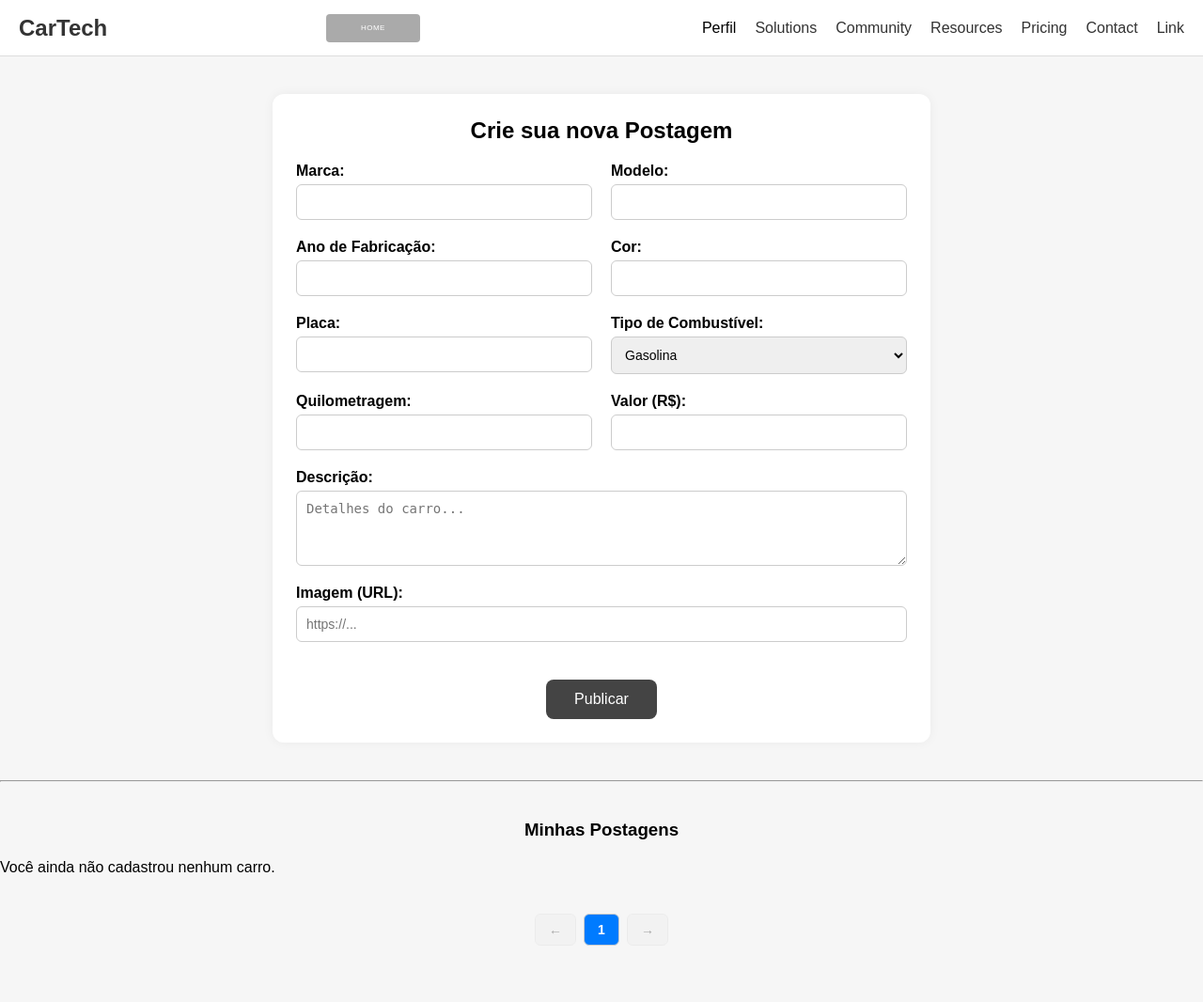
After one commit to Migue1Andrade/CarTechMiguel, a Django app: page /create/post in a window 1280 px wide. The commit adds this page. Shown: the whole page at 94% size. Run offline with Django 5.2, Linux system fonts and the light colour scheme; a user stored in the database is signed in; data comes from the database, SQL or seed files in the repository; both versions use the stored data as it was after the commit.

Commit message:
Update database schema to reflect recent model changes, in process

```diff
--- a/templates/partials/header.html
+++ b/templates/partials/header.html
@@ -3,7 +3,12 @@
 		<h2>CarTech</h2>
 	</div>
 	<div class="navbar-right">
-		<button class="createPost">Postar</button>
+		{% if request.path == '/home/' %}
+			<button class="createPost">Postar</button>
+		{% endif %}
+		{% if request.path == '/create/post' %}
+			<button class="createPost">Home</button>
+		{% endif %}
 		<ul>
 			<li><p id="abrirModal" style="cursor:pointer">Perfil</p></li>
 			<li><a href="#">Solutions</a></li>
--- a/veiculos/models.py
+++ b/veiculos/models.py
@@ -1,4 +1,5 @@
 from django.db import models
+from django.conf import settings
 
 class Carro(models.Model):
     COMBUSTIVEL_CHOICES = [
@@ -22,6 +23,7 @@ class Carro(models.Model):
     descricao = models.TextField(blank=True, default="Sem descrição")
     data_cadastro = models.DateTimeField(auto_now_add=True)
     img = models.URLField(default="https://via.placeholder.com/150")
+    usuario = models.ForeignKey(settings.AUTH_USER_MODEL, on_delete=models.CASCADE, related_name='carros')
 
     def __str__(self):
         return f"{self.marca} {self.modelo} ({self.placa})"
--- /dev/null
+++ b/veiculos/templates/veiculos/create-post.html
@@ -0,0 +1,446 @@
+<!DOCTYPE html>
+<html lang="en">
+<head>
+	<meta charset="UTF-8">
+	<meta name="viewport" content="width=device-width, initial-scale=1.0">
+	<title>Document</title>
+</head>
+<style>
+	* {
+		margin: 0;
+		padding: 0;
+		box-sizing: border-box;
+	}
+
+	body {
+		font-family: sans-serif;
+		background-color: #f6f6f6;
+	}
+
+	.navbar {
+		display: flex;
+		justify-content: space-between;
+		align-items: center;
+		padding: 0 20px;
+		background-color: #fff;
+		border-bottom: 1px solid #ddd;
+		height: 60px;
+	}
+
+	.navbar-left h2 {
+		font-weight: 600;
+		color: #333;
+	}
+
+	.navbar-right ul {
+		list-style: none;
+		display: flex;
+		gap: 20px;
+	}
+
+	.navbar-right ul li a {
+		text-decoration: none;
+		color: #333;
+	}
+
+	.navbar-right {
+		display: flex;
+		align-items: center;
+		gap: 300px;
+	}
+
+	.navbar-right .createPost {
+		padding: 10px 20px;
+		background-color: #aaa;
+		color: white;
+		border: none;
+		border-radius: 4px;
+		cursor: pointer;
+		font-size: 8px;
+		text-transform: uppercase;
+		letter-spacing: 0.5px;
+		transition: background-color 0.3s ease, transform 0.2s ease;
+	}
+
+	.navbar-right .createPost:hover {
+		background-color: #0056b3;
+		transform: scale(1.05);
+	}
+
+	.createPost {
+		display: flex;
+		justify-content: center;
+		align-items: center;
+		width: 100px;
+		height: 30px;
+	}
+
+	.footer {
+		display: flex;
+		justify-content: space-between;
+		background-color: #f1f1f1;
+		border-top: 1px solid #ddd;
+		padding: 40px 60px;
+		flex-wrap: wrap;
+		gap: 30px;
+	}
+
+	.footer-section {
+		flex: 1;
+		min-width: 150px;
+	}
+
+	.footer-section h4 {
+		margin-bottom: 12px;
+		font-size: 16px;
+		color: #333;
+	}
+
+	.footer-section ul {
+		list-style: none;
+		padding: 0;
+	}
+
+	.footer-section ul li a {
+		text-decoration: none;
+		color: #555;
+		display: block;
+		margin: 6px 0;
+		font-size: 30px;
+		transition: color 0.2s ease;
+	}
+
+	.footer-section ul li a:hover {
+		color: #007bff;
+	}
+
+	.footer {
+		display: flex;
+		justify-content: space-between;
+		background-color: #f1f1f1;
+		border-top: 1px solid #ddd;
+		padding: 40px 60px;
+		flex-wrap: wrap;
+		gap: 30px;
+	}
+
+	.footer-section {
+		flex: 1;
+		min-width: 150px;
+	}
+
+	.footer-section h4 {
+		margin-bottom: 12px;
+		font-size: 16px;
+		color: #333;
+	}
+
+	.footer-section ul {
+		list-style: none;
+		padding: 0;
+	}
+
+	.footer-section ul li a {
+		text-decoration: none;
+		color: #555;
+		display: block;
+		margin: 6px 0;
+		font-size: 14px;
+		transition: color 0.2s ease;
+	}
+
+	.footer-section ul li a:hover {
+		color: #007bff;
+	}
+
+	.form-container {
+		max-width: 700px;
+		margin: 40px auto;
+		background: #fff;
+		padding: 25px;
+		border-radius: 12px;
+		box-shadow: 0 0 12px rgba(0, 0, 0, 0.05);
+	}
+
+	.form-container h2 {
+		font-size: 24px;
+		margin-bottom: 20px;
+		text-align: center;
+	}
+
+	.form-grid {
+		display: grid;
+		grid-template-columns: 1fr 1fr;
+		gap: 20px;
+	}
+
+	.form-group {
+		display: flex;
+		flex-direction: column;
+	}
+
+	.form-group label {
+		font-weight: 600;
+		margin-bottom: 5px;
+	}
+
+	.form-group input,
+	.form-group select,
+	.form-group textarea {
+		padding: 10px;
+		border-radius: 6px;
+		border: 1px solid #ccc;
+		font-size: 14px;
+	}
+
+	.form-group textarea {
+		resize: vertical;
+		min-height: 80px;
+	}
+
+	.form-submit {
+		grid-column: 1 / -1;
+		text-align: center;
+		margin-top: 20px;
+	}
+
+	.form-submit button {
+		padding: 12px 30px;
+		font-size: 16px;
+		background-color: #444;
+		color: #fff;
+		border: none;
+		border-radius: 8px;
+		cursor: pointer;
+	}
+
+	.form-submit button:hover {
+		background-color: #000;
+	}
+
+	.create-post-title {
+		text-align: center;
+		font-size: 24px;
+		margin-bottom: 20px;
+	}
+
+	.pagination-modern {
+		display: flex;
+		justify-content: center;
+		align-items: center;
+		flex-wrap: wrap;
+		gap: 8px;
+		margin: 40px auto 60px auto;
+	}
+
+	.page-btn {
+		padding: 8px 14px;
+		font-size: 14px;
+		border-radius: 6px;
+		border: 1px solid #ccc;
+		background-color: #fff;
+		color: #333;
+		text-decoration: none;
+		transition: all 0.2s ease-in-out;
+		min-width: 36px;
+		text-align: center;
+		cursor: pointer;
+	}
+
+	.page-btn:hover {
+		background-color: #007bff;
+		color: #fff;
+		border-color: #007bff;
+	}
+
+	.page-btn.active {
+		background-color: #007bff;
+		color: #fff;
+		font-weight: bold;
+		cursor: default;
+	}
+
+	.page-btn.disabled {
+		opacity: 0.4;
+		cursor: not-allowed;
+		background-color: #eee;
+		border-color: #ddd;
+	}
+
+	.cars-section {
+		flex: 1;
+		background-color: #fff;
+		border: 1px solid #ddd;
+		border-radius: 8px;
+		padding: 15px;
+		max-width: 1400px;
+		height: 600px;
+		margin: 0 auto;
+		padding: 20px;
+	}
+
+	.cars-section h2 {
+		margin-bottom: 20px;
+	}
+
+	.car-cards {
+		display: grid;
+		grid-template-columns: repeat(auto-fit, minmax(240px, 1fr));
+		gap: 20px;
+	}
+
+	.car-card {
+		background-color: #fff;
+		border: 1px solid #ccc;
+		border-radius: 8px;
+		width: 300px;
+		height: 320px;
+		padding: 15px;
+		text-align: center;
+		box-shadow: 0 2px 4px rgba(0, 0, 0, 0.1);
+		display: flex;
+		flex-direction: column;
+		justify-content: space-between;
+	}
+
+	.car-img img {
+		width: 100%;
+		height: 120px;
+		object-fit: cover;
+		margin-bottom: 10px;
+		border-radius: 4px;
+	}
+
+	.car-info {
+		display: flex;
+		justify-content: space-between;
+		align-items: center;
+		padding: 8px;
+		font-size: 14px;
+	}
+
+	.cards-wrapper {
+		max-width: 1200px;
+		margin: 0 auto;
+		padding: 0 20px;
+	}
+</style>
+<body>
+	{% include 'partials/header.html' %}
+
+	<div class="form-container">
+		<h2 class="create-post-title">Crie sua nova Postagem</h2>
+		<form method="post">
+			{% csrf_token %}
+			<div class="form-grid">
+				<div class="form-group">
+					<label for="marca">Marca:</label>
+					<input type="text" name="marca" id="marca">
+				</div>
+
+				<div class="form-group">
+					<label for="modelo">Modelo:</label>
+					<input type="text" name="modelo" id="modelo">
+				</div>
+
+				<div class="form-group">
+					<label for="ano_fabricacao">Ano de Fabricação:</label>
+					<input type="number" name="ano_fabricacao" id="ano_fabricacao">
+				</div>
+
+				<div class="form-group">
+					<label for="cor">Cor:</label>
+					<input type="text" name="cor" id="cor">
+				</div>
+
+				<div class="form-group">
+					<label for="placa">Placa:</label>
+					<input type="text" name="placa" id="placa">
+				</div>
+
+				<div class="form-group">
+					<label for="tipo_combustivel">Tipo de Combustível:</label>
+					<select name="tipo_combustivel" id="tipo_combustivel">
+						<option value="G">Gasolina</option>
+						<option value="E">Etanol</option>
+						<option value="F">Flex</option>
+						<option value="D">Diesel</option>
+						<option value="E+">Elétrico</option>
+						<option value="H">Híbrido</option>
+					</select>
+				</div>
+
+				<div class="form-group">
+					<label for="quilometragem">Quilometragem:</label>
+					<input type="number" name="quilometragem" id="quilometragem">
+				</div>
+
+				<div class="form-group">
+					<label for="valor">Valor (R$):</label>
+					<input type="number" step="0.01" name="valor" id="valor">
+				</div>
+
+				<div class="form-group" style="grid-column: 1 / -1;">
+					<label for="descricao">Descrição:</label>
+					<textarea name="descricao" id="descricao" placeholder="Detalhes do carro..."></textarea>
+				</div>
+
+				<div class="form-group" style="grid-column: 1 / -1;">
+					<label for="img">Imagem (URL):</label>
+					<input type="url" name="img" id="img" placeholder="https://...">
+				</div>
+
+				<div class="form-submit">
+					<button type="submit">Publicar</button>
+				</div>
+			</div>
+		</form>
+	</div>
+
+<hr>
+
+<h3 style="margin: 40px 0 20px 0; justify-self: center;">Minhas Postagens</h3>
+<div class="cars-wrapper">
+	<div class="car-cards">
+		{% for carro in page_obj %}
+		<div class="car-card">
+			<div class="car-img">
+				<img src="{{ carro.img }}" alt="{{ carro.marca }} {{ carro.modelo }}">
+			</div>
+			<div class="car-info" style="flex-direction: column; align-items: flex-start;">
+				<strong>{{ carro.marca }} {{ carro.modelo }} ({{ carro.ano_fabricacao }})</strong>
+				<span>R$ {{ carro.valor }}</span>
+				<span>Cor: {{ carro.cor }} | KM: {{ carro.quilometragem }} | Combustível: {{ carro.get_tipo_combustivel_display }}</span>
+				<span>Placa: {{ carro.placa }}</span>
+				<p>{{ carro.descricao }}</p>
+				<small>Publicado em {{ carro.data_cadastro|date:"d/m/Y H:i" }}</small>
+			</div>
+		</div>
+		{% empty %}
+		<p>Você ainda não cadastrou nenhum carro.</p>
+		{% endfor %}
+	</div>
+	<div class="pagination-modern">
+		{% if page_obj.has_previous %}
+		<a href="?page={{ page_obj.previous_page_number }}" class="page-btn">←</a>
+		{% else %}
+		<span class="page-btn disabled">←</span>
+		{% endif %}
+
+		{% for num in page_obj.paginator.page_range %}
+		{% if page_obj.number == num %}
+		<span class="page-btn active">{{ num }}</span>
+		{% elif num > page_obj.number|add:"-3" and num < page_obj.number|add:"3" %}
+		<a href="?page={{ num }}" class="page-btn">{{ num }}</a>
+		{% endif %}
+		{% endfor %}
+
+		{% if page_obj.has_next %}
+		<a href="?page={{ page_obj.next_page_number }}" class="page-btn">→</a>
+		{% else %}
+		<span class="page-btn disabled">→</span>
+		{% endif %}
+	</div>
+</div>
+</body>
+</html>
--- a/veiculos/urls.py
+++ b/veiculos/urls.py
@@ -1,7 +1,8 @@
 from django.urls import path
-from .views import home_view, edit_profile
+from .views import home_view, edit_profile, create_post
 
 urlpatterns = [
     path('home/', home_view, name='home'),
     path('editar-perfil/', edit_profile, name='edit_profile'),
+	path('create/post', create_post, name='create-post'),
 ]
--- a/veiculos/views.py
+++ b/veiculos/views.py
@@ -89,3 +89,43 @@ def edit_profile(request):
         return redirect('home')
 
     return redirect('home')
+
+@login_required(login_url='/login/')
+def create_post(request):
+    if request.method == 'POST':
+        marca = request.POST.get('marca')
+        modelo = request.POST.get('modelo')
+        ano_fabricacao = request.POST.get('ano_fabricacao')
+        cor = request.POST.get('cor')
+        placa = request.POST.get('placa')
+        tipo_combustivel = request.POST.get('tipo_combustivel')
+        quilometragem = request.POST.get('quilometragem')
+        valor = request.POST.get('valor')
+        descricao = request.POST.get('descricao') or "Sem descrição"
+        img = request.POST.get('img') or "https://via.placeholder.com/150"
+
+        Carro.objects.create(
+            marca=marca,
+            modelo=modelo,
+            ano_fabricacao=int(ano_fabricacao),
+            cor=cor,
+            placa=placa,
+            tipo_combustivel=tipo_combustivel,
+            quilometragem=int(quilometragem),
+            valor=float(valor),
+            descricao=descricao,
+            img=img,
+            usuario=request.user
+        )
+
+        return redirect('home')
+
+    meus_carros = Carro.objects.filter(usuario=request.user).order_by('-data_cadastro')
+    paginator = Paginator(meus_carros, 5)
+
+    page_number = request.GET.get('page')
+    page_obj = paginator.get_page(page_number)
+
+    return render(request, 'veiculos/create-post.html', {
+        'page_obj': page_obj
+    })
```
Also changed, not shown: veiculos/templates/veiculos/home.html (+13 -6 lines), db.sqlite3.
